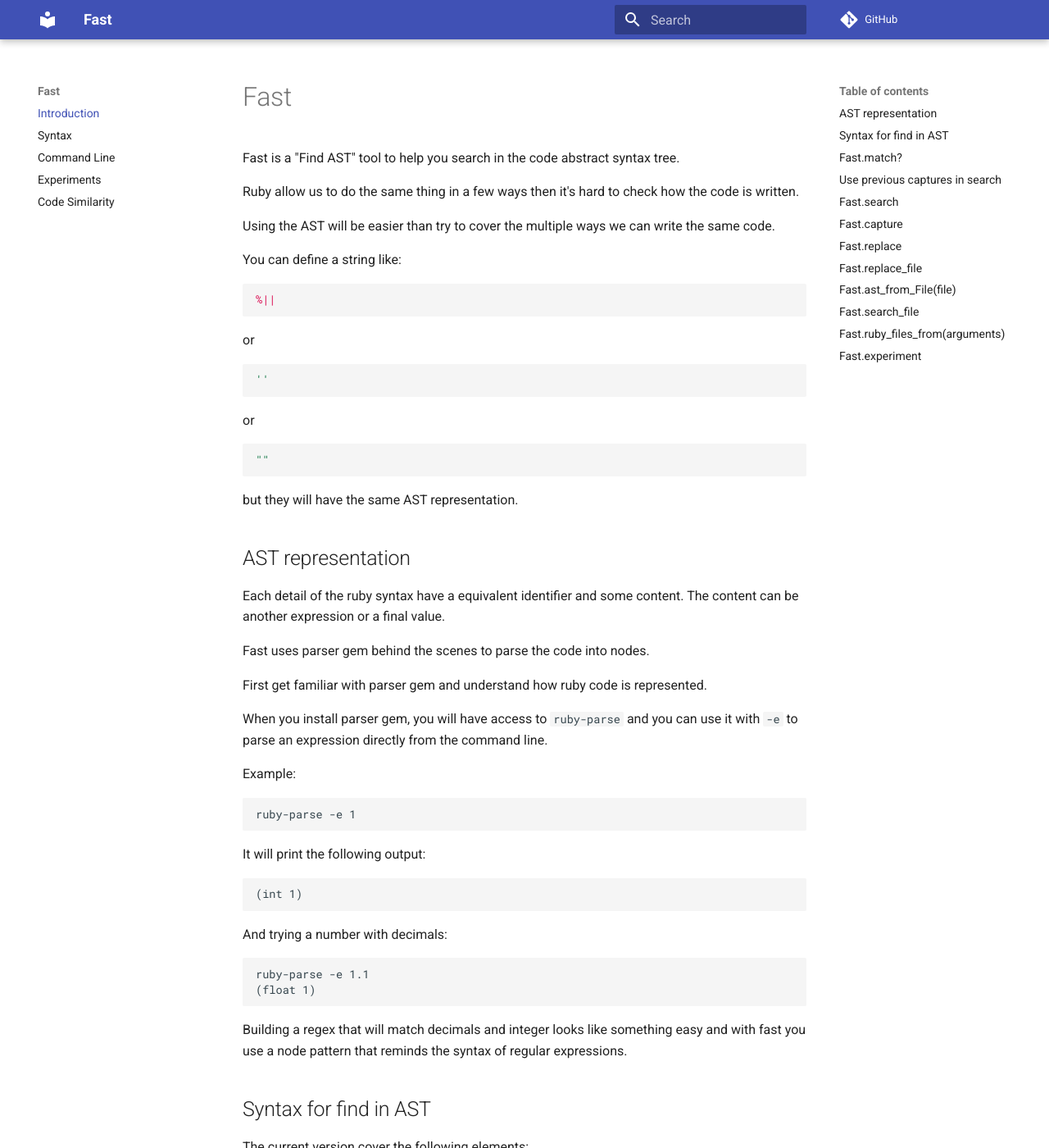
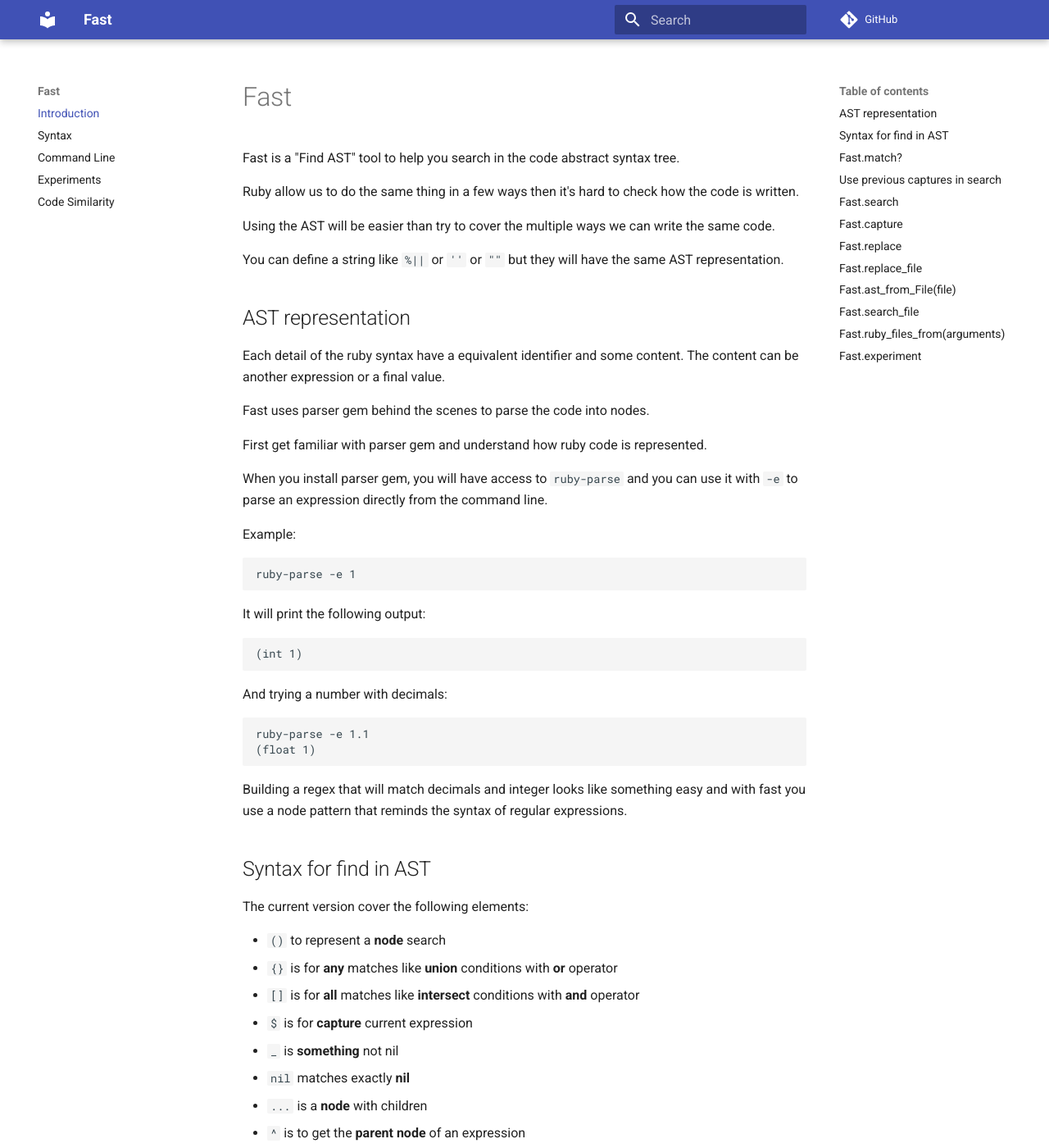
Before and after one commit to jonatas/fast, an MkDocs documentation site: the page built from docs/index.md, in a window 1280 px wide and 1400 px high. Shown: the whole window at 82% size. Built offline with MkDocs 1.6.1 and Material for MkDocs 9.7.7, drawn with Linux system fonts in a browser that asks for light colours; comment, search, counter and statistics services are not loaded; some of the changed text lies outside the part shown.

Commit message:
Improve flow and navegability

````diff
--- a/docs/index.md
+++ b/docs/index.md
@@ -8,26 +8,8 @@
 Using the AST will be easier than try to cover the multiple ways we can write
 the same code.
 
-You can define a string like:
-
-
-```ruby
-%||
-```
-
-or
-
-```ruby
-''
-```
-
-or
-
-```ruby
-""
-```
-
-but they will have the same AST representation.
+You can define a string like `%||` or `''` or `""` but they will have the same
+AST representation.
 
 ## AST representation
 
````
Also changed, not shown: other parts of docs/index.md (+1 -1 lines), docs/syntax.md (+0 -6 lines).
